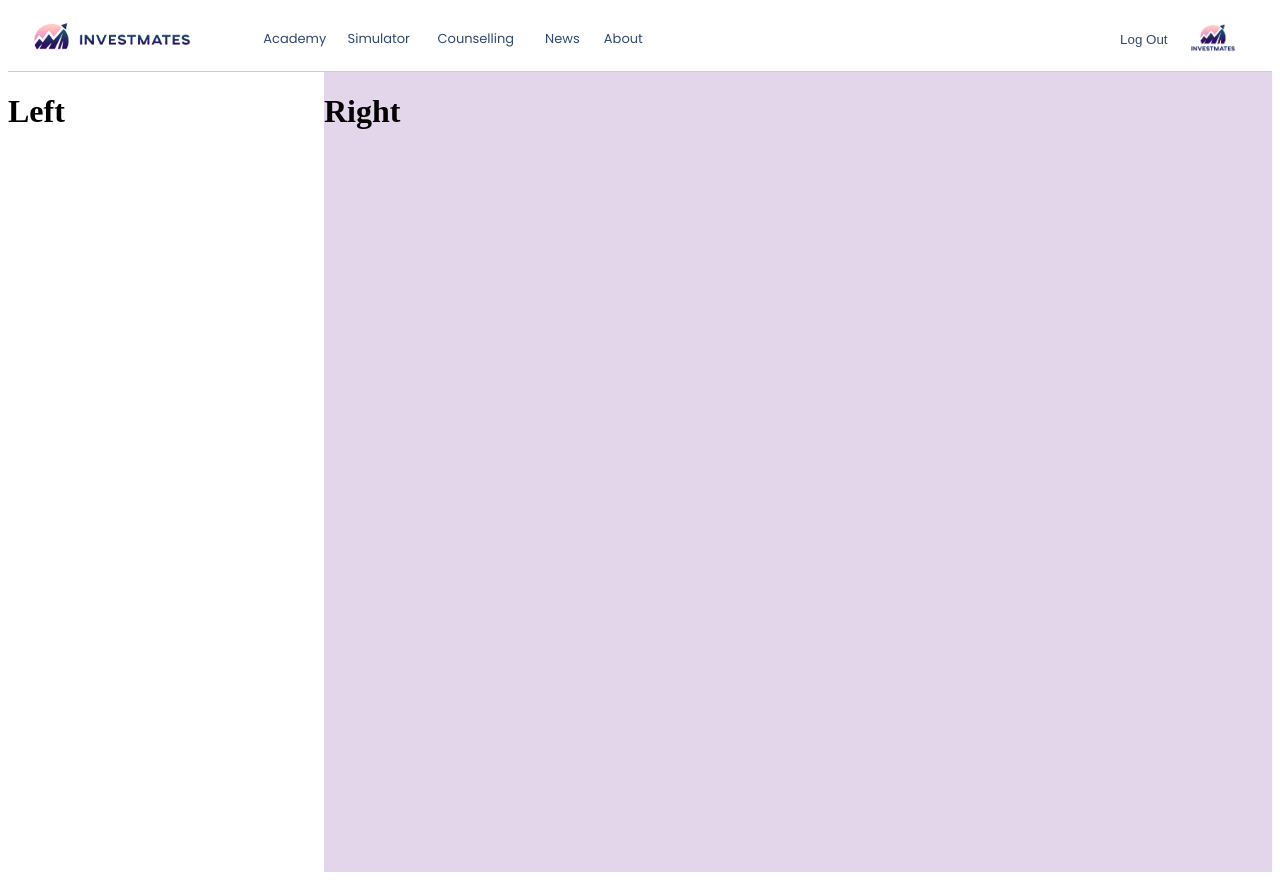
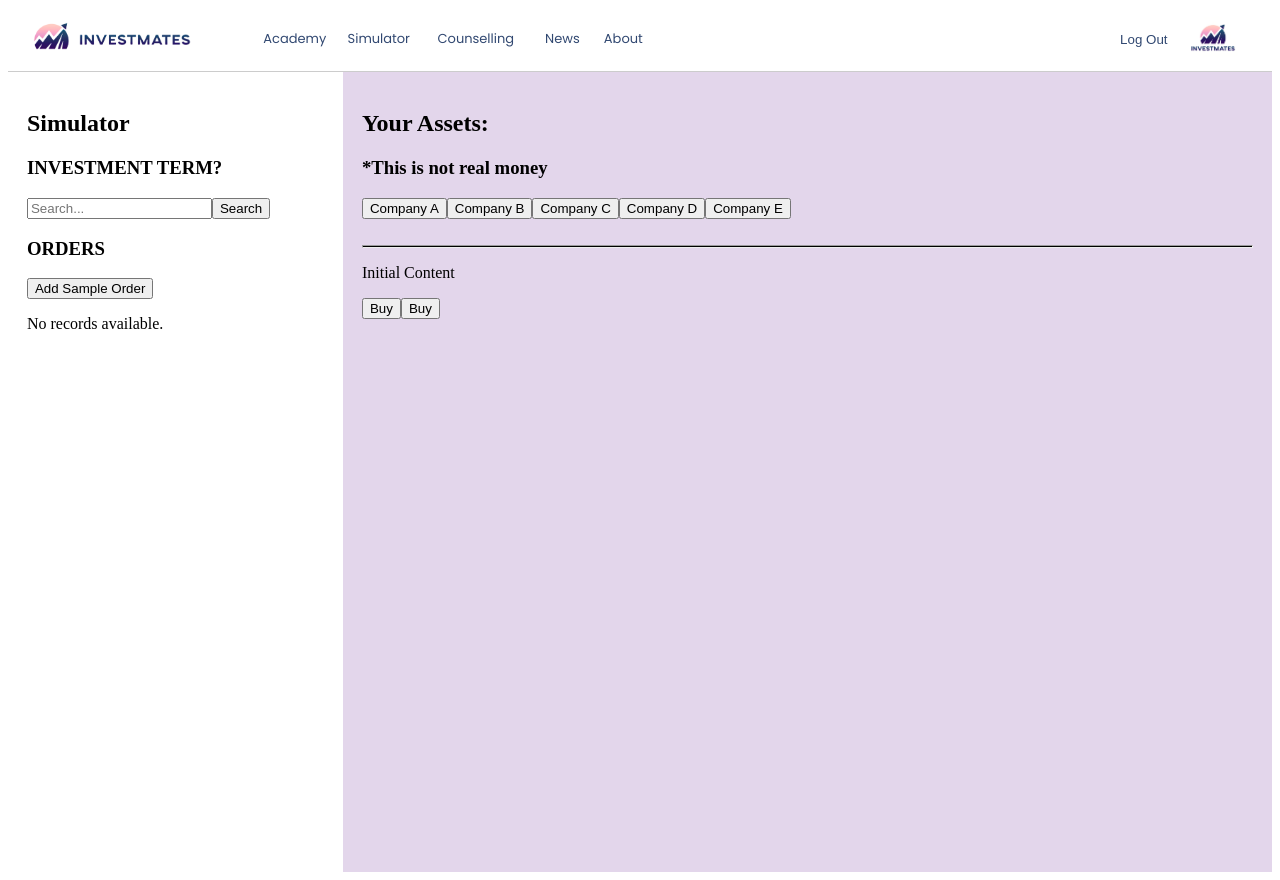
Before and after one commit to overthemoon11/InvestMates, a React (Create React App) app in the folder investmates/: page /Simulator/simulator in a window 1280 px wide. Built offline with nearby package versions, Linux system fonts and the light colour scheme.

Commit message:
template done

```diff
--- a/investmates/src/Simulator/LeftComponent.js
+++ b/investmates/src/Simulator/LeftComponent.js
@@ -1,5 +1,25 @@
-const LeftComponent=()=>{
-    return <h1>Left</h1>
+import React, { useState } from 'react';
+import SearchBar from './SearchBar'; // Import the SearchBar component
+import Orders from './Orders';
+
+const LeftComponent = () => {
+    const [searchTerm, setSearchTerm] = useState('');
+
+    const handleSearch = (term) => {
+        setSearchTerm(term);
+        alert("this mean blablabla");
+    };
+
+    return (
+        <div>
+            <h2>Simulator</h2>
+            <h3>INVESTMENT TERM?</h3>
+            <SearchBar onSearch={handleSearch} />
+            <h3>ORDERS</h3>
+            <Orders/>
+
+        </div>
+    );
 };
 
 export default LeftComponent;
--- /dev/null
+++ b/investmates/src/Simulator/Line.css
@@ -0,0 +1,5 @@
+.horizontal-line {
+    width: 100%;
+    height: 1px; /* Adjust height as needed */
+    background-color: #000; /* Line color */
+}
--- /dev/null
+++ b/investmates/src/Simulator/Orders.js
@@ -0,0 +1,67 @@
+import React, { useState } from 'react';
+
+const Orders = () => {
+    const [orders, setOrders] = useState([]);
+
+    // Function to handle adding an order
+    const addOrder = (order) => {
+        setOrders([...orders, order]);
+    };
+
+    // Function to format the date in the required format
+    const formatDate = (date) => {
+        const options = { year: 'numeric', month: 'short', day: 'numeric' };
+        return date.toLocaleDateString(undefined, options);
+    };
+
+    return (
+        <div>
+            {/* Button to add a sample order */}
+            <button
+                onClick={() =>
+                    addOrder({
+                        date: new Date(),
+                        companyName: 'Example Company',
+                        unitPrice: 100,
+                        status: 'Buy',
+                        quantity: 10,
+                    })
+                }
+            >
+                Add Sample Order
+            </button>
+
+            {/* Display orders */}
+            <div>
+                {orders.length > 0 ? (
+                    <table>
+                        <thead>
+                            <tr>
+                                <th>Date</th>
+                                <th>Company Name</th>
+                                <th>Unit Price</th>
+                                <th>Status</th>
+                                <th>Quantity</th>
+                            </tr>
+                        </thead>
+                        <tbody>
+                            {orders.map((order, index) => (
+                                <tr key={index}>
+                                    <td>{formatDate(order.date)}</td>
+                                    <td>{order.companyName}</td>
+                                    <td>{order.unitPrice}</td>
+                                    <td>{order.status}</td>
+                                    <td>{order.quantity}</td>
+                                </tr>
+                            ))}
+                        </tbody>
+                    </table>
+                ) : (
+                    <p>No records available.</p>
+                )}
+            </div>
+        </div>
+    );
+};
+
+export default Orders;
--- a/investmates/src/Simulator/RightComponent.js
+++ b/investmates/src/Simulator/RightComponent.js
@@ -1,5 +1,46 @@
+import React,{useState} from 'react';
+
 const RightComponent=()=>{
-    return <h1>Right</h1>
+    const [content, setContent] = useState('Initial Content');
+
+    const handleButtonClick = (companyName) => {
+        // Update content based on selected company
+        setContent(companyContent[companyName]);
+    };
+
+    const companyContent = {
+        company1: 'Content for Company 1',
+        company2: 'Content for Company 2',
+        company3: 'Content for Company 3',
+        company4: 'Content for Company 4',
+        company5: 'Content for Company 5',
+    };
+    return(
+        <div>
+            <div>
+                <h2>Your Assets:</h2>
+                <h3>*This is not real money</h3>
+            </div>
+            <div>
+                <button onClick={() => handleButtonClick('company1')}>Company A</button>
+                <button onClick={() => handleButtonClick('company2')}>Company B</button>
+                <button onClick={() => handleButtonClick('company3')}>Company C</button>
+                <button onClick={() => handleButtonClick('company4')}>Company D</button>
+                <button onClick={() => handleButtonClick('company5')}>Company E</button>
+            </div>
+            <br></br>
+            <hr style={{
+                background: 'black',
+                color: 'black',
+                borderColor:'balck',
+                height: '1px',
+                }} />
+            <p>{content}</p>
+            <button>Buy</button>
+            <button>Buy</button>
+        </div>
+    );
 };
 
+
 export default RightComponent;
--- /dev/null
+++ b/investmates/src/Simulator/SearchBar.js
@@ -0,0 +1,28 @@
+import React, { useState } from 'react';
+
+const SearchBar = ({ onSearch }) => {
+    const [searchTerm, setSearchTerm] = useState('');
+
+    const handleChange = (event) => {
+        setSearchTerm(event.target.value);
+    };
+
+    const handleSubmit = (event) => {
+        event.preventDefault();
+        onSearch(searchTerm);
+    };
+
+    return (
+        <form onSubmit={handleSubmit}>
+            <input
+                type="text"
+                placeholder="Search..."
+                value={searchTerm}
+                onChange={handleChange}
+            />
+            <button type="submit">Search</button>
+        </form>
+    );
+};
+
+export default SearchBar;
--- a/investmates/src/components/LeftRightColumn/LeftRightLayout.css
+++ b/investmates/src/components/LeftRightColumn/LeftRightLayout.css
@@ -8,9 +8,11 @@
 .left-column {
   flex: 0.25; /* Adjust the flex value as needed */
   background-color: white;
+  padding:1.5%;
 }
 
 .right-column {
   flex: 0.75; /* Adjust the flex value as needed */
   background-color: #E3D6EB;
+  padding:1.5%;
 }
```
Also changed, not shown: investmates/src/Simulator/Line.js (added, +8 -0 lines).
